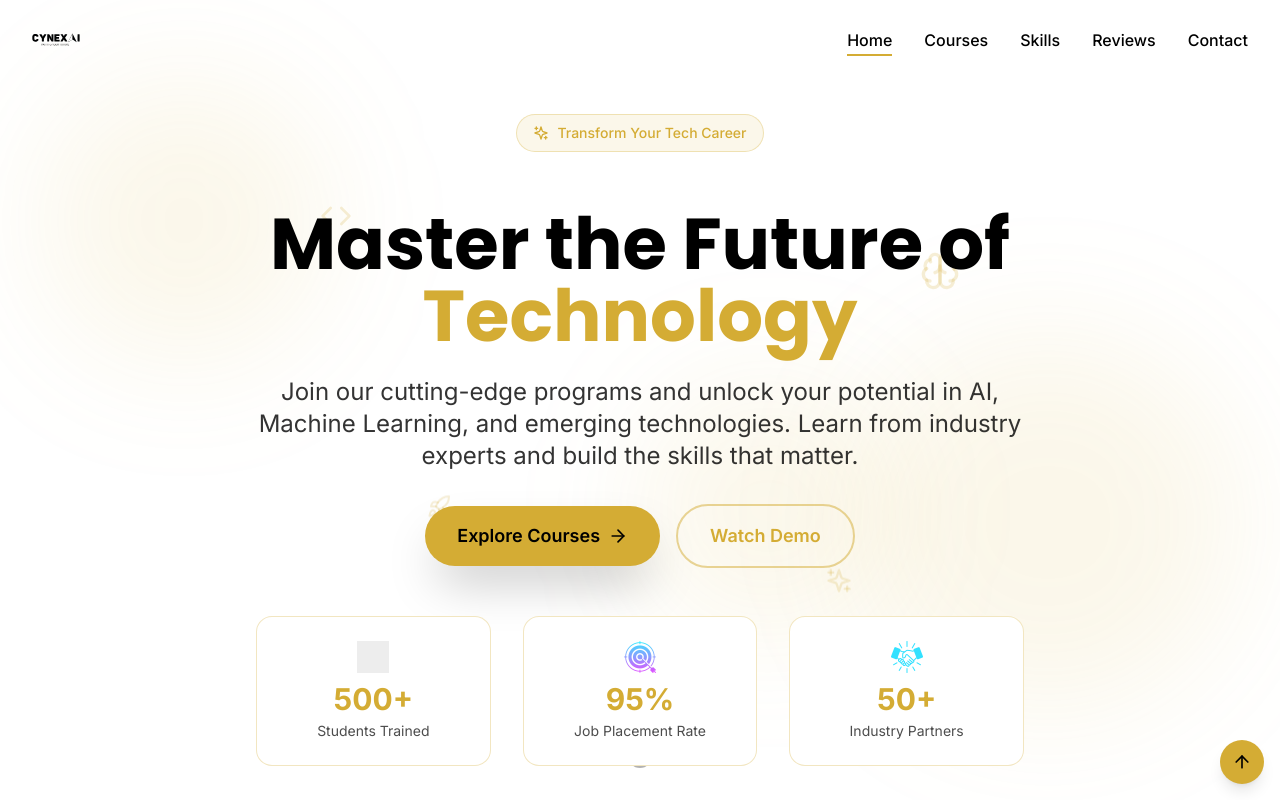
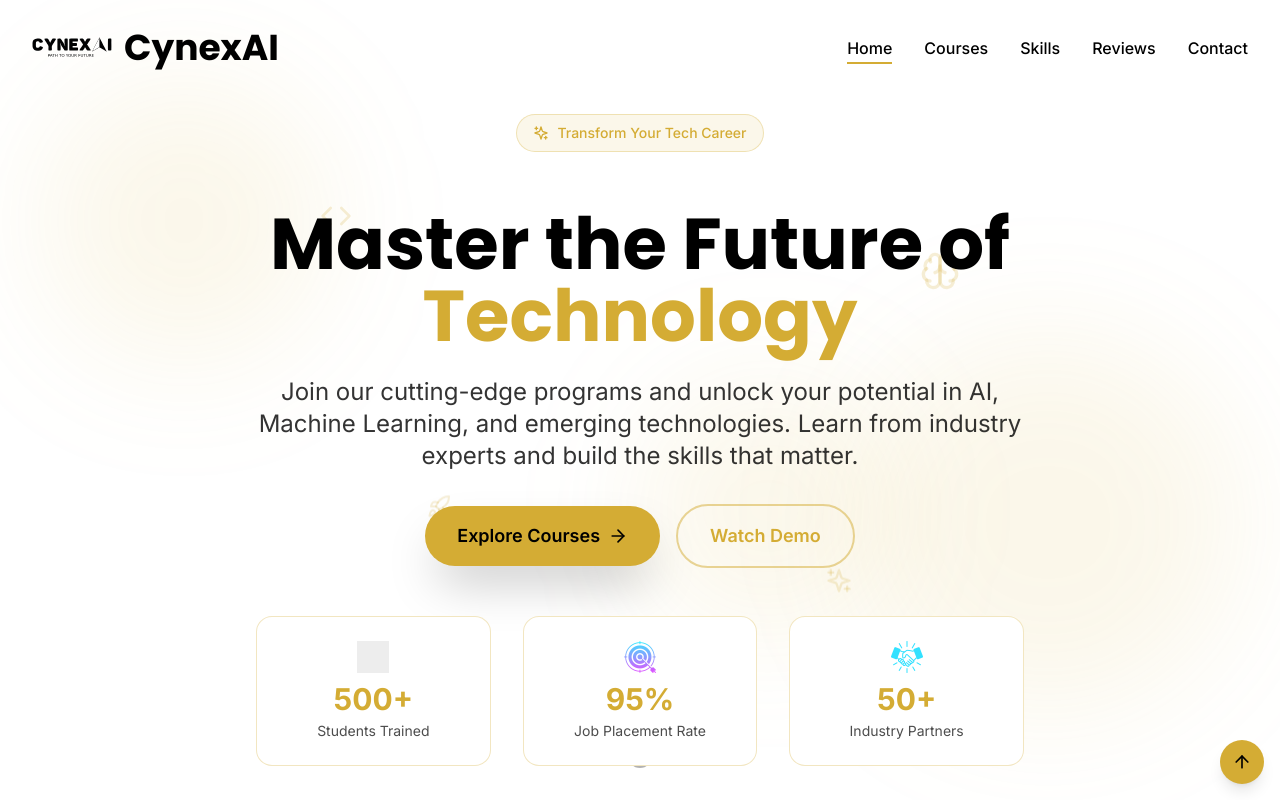
Before and after one commit to SamLeo-07/cynexai-website, a React (Vite) app: page / in a window 1280 px wide. Shown: the top 800 px of the page. Built offline with nearby package versions, Linux system fonts and the light colour scheme; grey boxes are pictures that could not be loaded.

Commit message:
log size change

```diff
--- a/src/components/Header.tsx
+++ b/src/components/Header.tsx
@@ -28,18 +28,14 @@ export default function Header() {
     e.preventDefault();
     setIsOpen(false); // Close mobile menu on click
 
-    // Check if the current path is already the root ('/')
-    // If it is, and the href is a hash link, use scrollIntoView directly
     if (location.pathname === '/' && href.startsWith('#')) {
       const element = document.getElementById(href.substring(1));
       if (element) {
         element.scrollIntoView({ behavior: 'smooth' });
       }
     } else if (href.startsWith('#')) {
-      // If not on the home page, navigate to home and then let the effect/layout handle scroll
       navigate(`/${href}`);
     } else {
-      // For absolute paths
       navigate(href);
     }
   };
@@ -49,17 +45,16 @@ export default function Header() {
     <motion.header
       initial={{ y: -100 }}
       animate={{ y: 0 }}
-      // Changed to 'fixed' instead of 'sticky' for universal top-sticking
-      // Added w-full for full width
-      // Added z-50 to ensure it's always on top
       className={`fixed top-0 left-0 w-full z-50 transition-all duration-300 ${
         scrolled
-          ? 'bg-[#D4AC34]/95 backdrop-blur-md border-b border-[#D4AC34]/20' // Gold background when scrolled
-          : 'bg-transparent' // Transparent background when not scrolled
+          ? 'bg-[#D4AC34]/95 backdrop-blur-md border-b border-[#D4AC34]/20'
+          : 'bg-transparent'
       }`}
     >
       <div className="max-w-7xl mx-auto px-4 sm:px-6 lg:px-8">
-        <div className="flex justify-between items-center h-16 lg:h-20">
+        {/* Adjusted header height to accommodate larger logo */}
+        {/* Using h-20 for default and h-24 for large screens */}
+        <div className="flex justify-between items-center h-20 lg:h-24"> {/* Changed to h-20 lg:h-24 */}
           {/* Logo */}
           <a
             href="/"
@@ -69,20 +64,28 @@ export default function Header() {
             <img
               src="/CynexAI.in.svg"
               alt="CynexAI Logo"
-              className="h-12 w-12 lg:h-16 lg:w-22 object-contain" // Made logo bigger
+              // Increased logo image size here: h-16 w-16 lg:h-20 lg:w-20
+              className="h-16 w-16 lg:h-20 lg:w-20 object-contain"
             />
+            <span
+                // Increased font size for the text logo: text-3xl lg:text-4xl
+                className={`font-display font-bold text-3xl lg:text-4xl transition-colors duration-200 ${
+                    scrolled ? 'text-white' : 'text-black'
+                }`}
+            >
+                CynexAI
+            </span>
           </a>
 
           {/* Desktop nav */}
           <nav className="hidden lg:flex items-center space-x-8">
             {navItems.map(({ name, href }) => {
-              // isActive logic for actual routes vs. hash links on home
               const isActive =
                 href === '/'
                   ? location.pathname === '/' && location.hash === ''
-                  : href.startsWith('#') // For hash links, check if we're on the home page and that hash is active
+                  : href.startsWith('#')
                     ? location.pathname === '/' && location.hash === href
-                    : location.pathname === href; // For actual routes
+                    : location.pathname === href;
 
               return (
                 <a
@@ -91,12 +94,11 @@ export default function Header() {
                   onClick={(e) => handleNavClick(href, e)}
                   className={`relative font-medium transition-colors duration-200 group ${
                     scrolled
-                      ? isActive ? 'text-white' : 'text-gray-100 hover:text-white' // White text when scrolled
-                      : isActive ? 'text-black' : 'text-black hover:text-gray-700' // Black text when not scrolled, black for active
+                      ? isActive ? 'text-white' : 'text-gray-100 hover:text-white'
+                      : isActive ? 'text-black' : 'text-black hover:text-gray-700'
                   }`}
                 >
                   {name}
-                  {/* Active indicator (gold underline) */}
                   <span
                     className={`absolute -bottom-1 left-0 h-0.5 bg-[#D4AC34] transition-all duration-300 ${
                       isActive ? 'w-full' : 'w-0 group-hover:w-full'
@@ -107,19 +109,19 @@ export default function Header() {
             })}
           </nav>
 
-          {/* Mobile toggle button - ALWAYS visible on smaller screens */}
+          {/* Mobile toggle */}
           <button
             onClick={() => setIsOpen((o) => !o)}
             className={`lg:hidden p-2 rounded-md focus:outline-none focus:ring-2 focus:ring-[#D4AC34] ${
-              scrolled ? 'text-white hover:text-gray-100' : 'text-black hover:text-gray-700' // Toggle color based on scroll
+              scrolled ? 'text-white hover:text-gray-100' : 'text-black hover:text-gray-700'
             }`}
             aria-label="Toggle navigation"
           >
-            {isOpen ? <X size={28} /> : <Menu size={28} />} {/* Increased icon size for better tap target */}
+            {isOpen ? <X size={28} /> : <Menu size={28} />}
           </button>
         </div>
 
-        {/* Mobile menu content */}
+        {/* Mobile menu */}
         <AnimatePresence>
           {isOpen && (
             <motion.div
@@ -127,7 +129,7 @@ export default function Header() {
               animate={{ opacity: 1, height: 'auto' }}
               exit={{ opacity: 0, height: 0 }}
               transition={{ duration: 0.3, ease: 'easeInOut' }}
-              className="lg:hidden overflow-hidden bg-white/95 backdrop-blur-md rounded-lg mt-2 shadow-lg" // White background for mobile menu
+              className="lg:hidden overflow-hidden bg-white/95 backdrop-blur-md rounded-lg mt-2 shadow-lg"
             >
               <div className="px-4 py-4 space-y-3">
                 {navItems.map(({ name, href }) => (
@@ -135,7 +137,7 @@ export default function Header() {
                     key={name}
                     href={href}
                     onClick={(e) => handleNavClick(href, e)}
-                    className="block text-black hover:text-[#D4AC34] transition-colors duration-200 py-2 text-lg font-medium" // Black text, gold on hover for mobile
+                    className="block text-black hover:text-[#D4AC34] transition-colors duration-200 py-2 text-lg font-medium"
                   >
                     {name}
                   </a>
```
